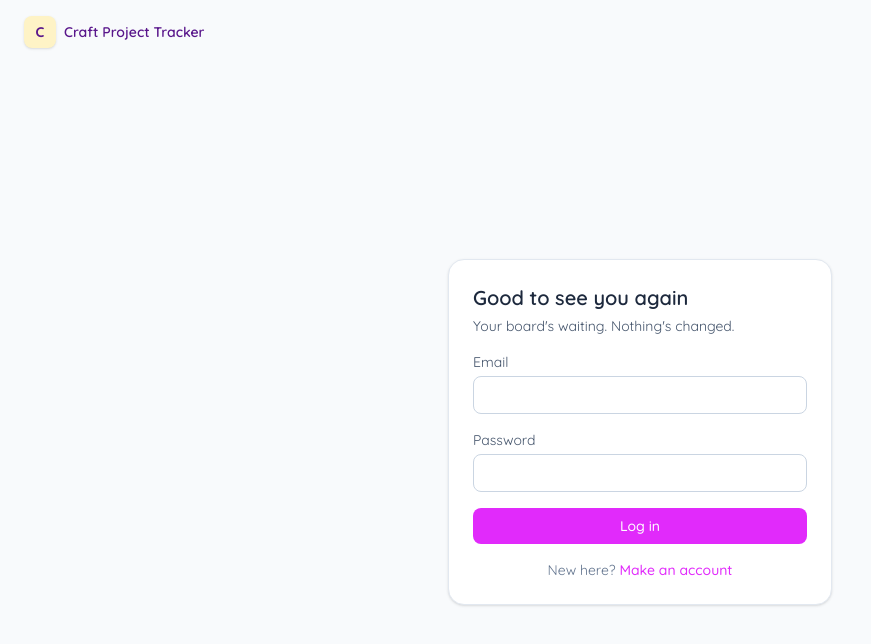
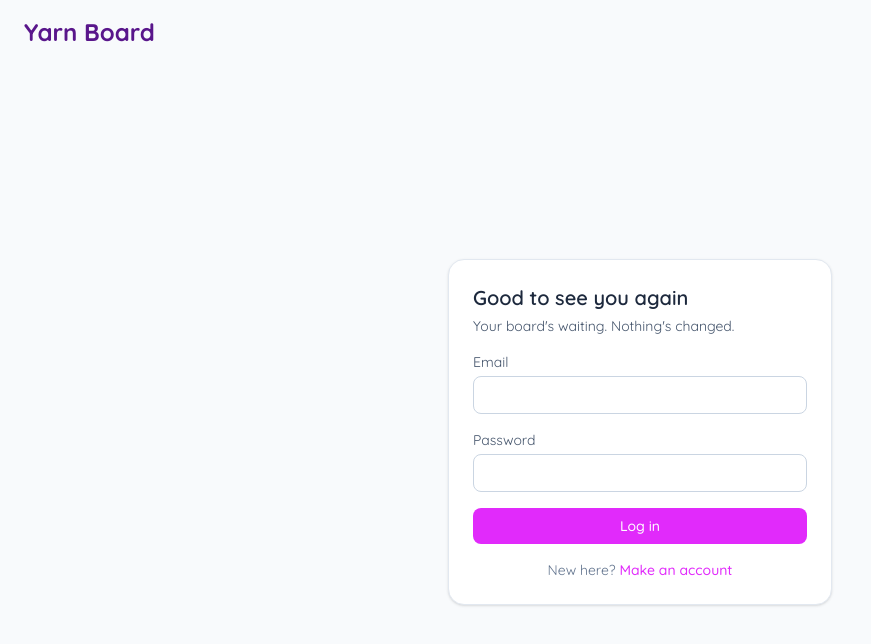
Before and after one commit to raluca345/craft_project_tracker, a React (Vite) app in the folder frontend/: page /login in a window 1280 px wide. Shown: the top 644 px of the page, without its empty margins (0-871 px from the left). Built offline with nearby package versions, Linux system fonts and the light colour scheme.

Commit message:
moved the serach bar and user avatar to improve the ui. also increased the header's size

```diff
--- a/frontend/src/pages/BoardPage.jsx
+++ b/frontend/src/pages/BoardPage.jsx
@@ -84,7 +84,16 @@ function BoardPage({ isLoggedIn, user, onLogout }) {
 
   return (
     <div className="min-h-screen flex flex-col">
-      <AppHeader isLoggedIn={isLoggedIn} user={user} onLogout={onLogout} />
+      <AppHeader isLoggedIn={isLoggedIn} user={user} onLogout={onLogout}>
+        <SearchBar
+          value={draft}
+          onChange={setDraft}
+          onSearch={(q) => {
+            setQuery(q);
+            setPage(1);
+          }}
+        />
+      </AppHeader>
       <DragDropProvider
         onDragStart={handleDragStart}
         onDragOver={handleDragOver}
@@ -102,16 +111,6 @@ function BoardPage({ isLoggedIn, user, onLogout }) {
             onCancel={handleCancelDelete}
             onConfirm={handleConfirmDelete}
           />
-          <div className="mb-4 flex justify-end">
-            <SearchBar
-              value={draft}
-              onChange={setDraft}
-              onSearch={(q) => {
-                setQuery(q);
-                setPage(1);
-              }}
-            />
-          </div>
           {query.trim() ? (
             loading ? (
               <p className="text-slate-400 text-sm p-4">Loading projects…</p>
--- a/frontend/src/ui/auth/AuthActions.jsx
+++ b/frontend/src/ui/auth/AuthActions.jsx
@@ -17,7 +17,7 @@ export default function AuthActions({ isLoggedIn, user, onLogout }) {
 
   if (isLoggedIn) {
     return (
-      <div ref={ref} className="relative right-20">
+      <div ref={ref} className="relative">
         <button
           type="button"
           onClick={() => setOpen((o) => !o)}
--- a/frontend/src/ui/layout/AppHeader.jsx
+++ b/frontend/src/ui/layout/AppHeader.jsx
@@ -1,19 +1,27 @@
 import { Link } from "react-router-dom";
 import AuthActions from "../auth/AuthActions.jsx";
 
-export default function AppHeader({ isLoggedIn, user, onLogout, hideAuth }) {
+export default function AppHeader({
+  isLoggedIn,
+  user,
+  onLogout,
+  hideAuth,
+  children,
+}) {
   return (
-    <header className="flex items-center justify-between px-6 py-4">
+    <header className="flex items-center justify-between gap-6 px-6 py-4">
       <Link
         to={isLoggedIn ? "/home" : "/"}
-        className="flex items-center gap-2 text-sm font-semibold text-(--accent-color2)"
+        className="text-2xl font-bold text-(--accent-color2)"
       >
-        <span className="flex h-8 w-8 items-center justify-center rounded-lg bg-amber-100 text-sm font-bold shadow-sm">
-          C
-        </span>
-        Craft Project Tracker
+        Yarn Board
       </Link>
-      {!hideAuth && <AuthActions isLoggedIn={isLoggedIn} user={user} onLogout={onLogout} />}
+      <div className="flex items-center gap-5">
+        {children}
+        {!hideAuth && (
+          <AuthActions isLoggedIn={isLoggedIn} user={user} onLogout={onLogout} />
+        )}
+      </div>
     </header>
   );
 }
--- a/frontend/src/ui/navigation/SearchBar.jsx
+++ b/frontend/src/ui/navigation/SearchBar.jsx
@@ -17,7 +17,7 @@ export default function SearchBar({ value, onChange, onSearch }) {
             placeholder="Search"
             value={value}
             onChange={(e) => onChange(e.target.value)}
-            className="border border-slate-200 rounded-xl pl-8 pr-2.5 mr-5 py-1 focus:border-fuchsia-400 focus:outline-none"
+            className="border border-slate-200 rounded-xl pl-8 pr-2.5 py-1 focus:border-fuchsia-400 focus:outline-none"
           />
         </form>
       </span>
--- a/frontend/src/ui/project/ProjectModal.jsx
+++ b/frontend/src/ui/project/ProjectModal.jsx
@@ -103,7 +103,7 @@ export default function ProjectModal({
     <dialog
       ref={dialogRef}
       onClose={onClose}
-      className="m-auto w-96 max-w-[90vw] overflow-auto scrollbar-thumb-fuchsia-100 scrollbar-track-fuchsia-200 rounded-2xl p-6 shadow-xl"
+      className="m-auto w-96 max-w-[90vw] overflow-auto scrollbar-thumb-fuchsia-200 rounded-2xl p-6 shadow-xl"
     >
       <form className="flex flex-col gap-4" onSubmit={handleSubmit} noValidate>
         <h2 className="text-lg font-semibold text-slate-800">
```
